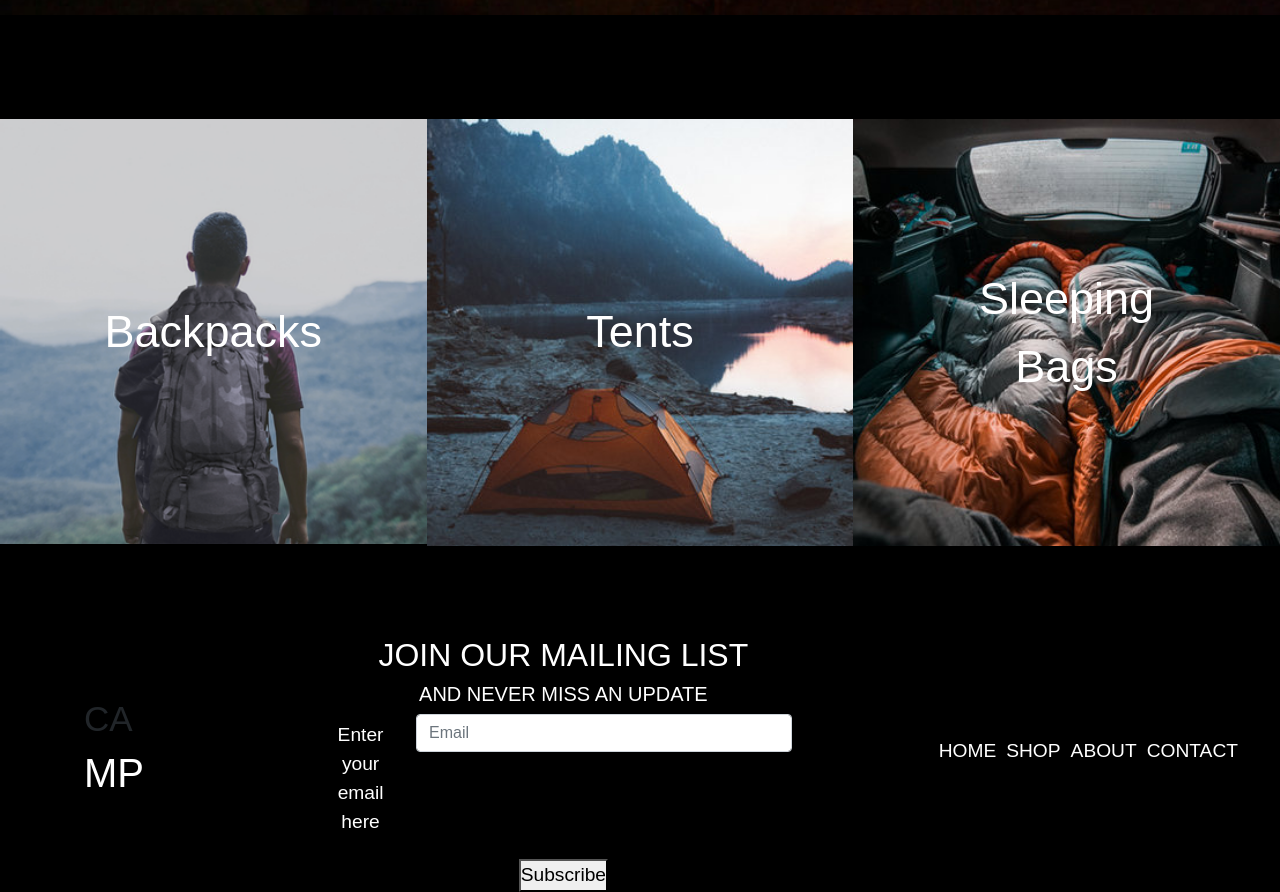
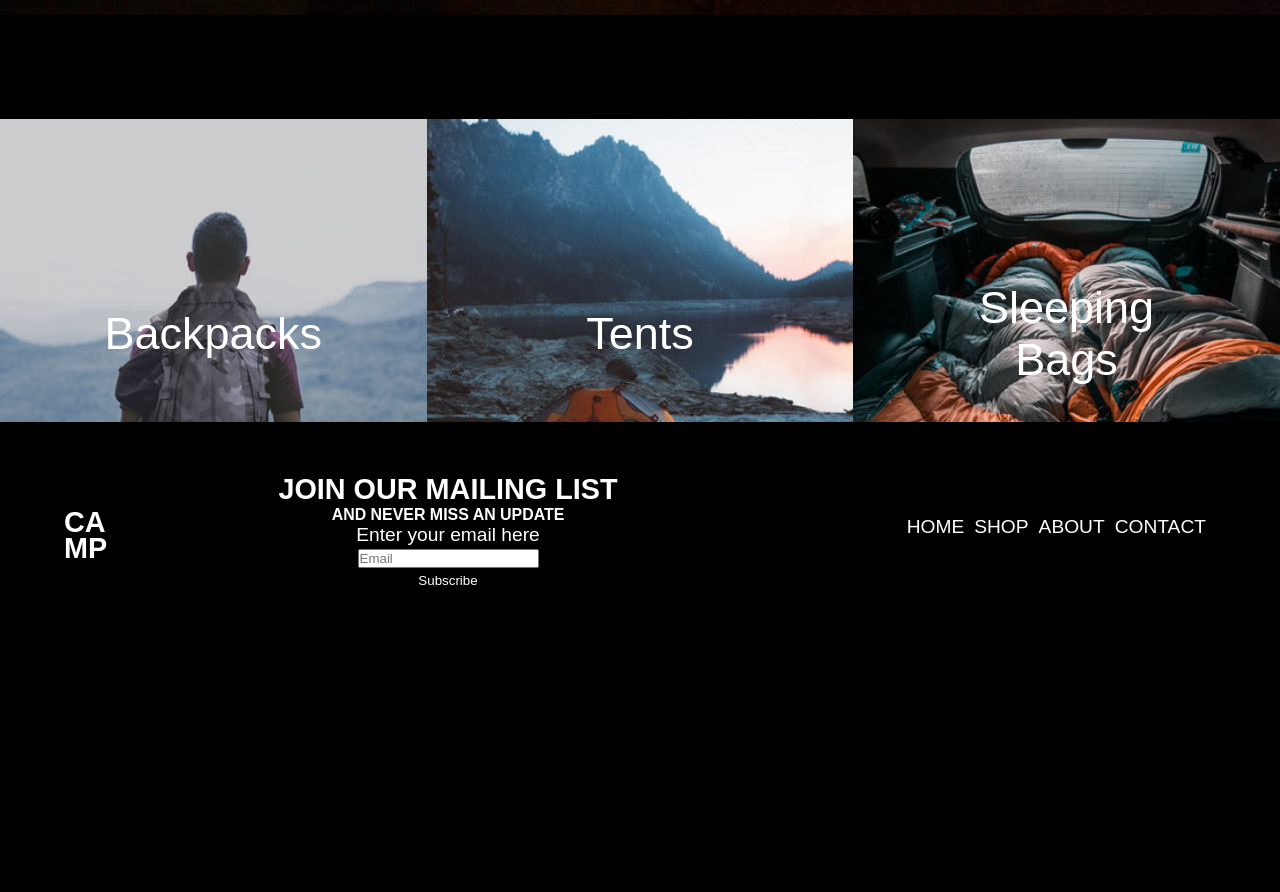
Before and after one commit to AMamun143/camp, a React (Create React App) app in the folder camp/: page /home in a window 1280 px wide. Shown: the part 621-1513 px from the top of the page. After the commit the page ends 1263 px from the top, so only its background shows below. Built offline with nearby package versions, Linux system fonts and the light colour scheme; a web font is replaced by a local one.

Commit message:
update footer

```diff
--- a/camp/src/components/Footer/Footer.js
+++ b/camp/src/components/Footer/Footer.js
@@ -1,6 +1,6 @@
 import React, { Component } from "react";
 import { MenuItems } from "../Navbar/MenuItems.js";
-import "../Footer/Footer.css";
+import styles from "../Footer/Footer.module.css";
 import Newsletter from '../Footer/Newsletter.js';
 
 class Footer extends Component {
@@ -8,19 +8,19 @@ class Footer extends Component {
 
   render() {
     return (
-        <>
+        <div className={styles.wrap}>
 
-        <div className="spacing"></div>
-      <nav className="FooterItems">
-        <h1 className="footer-logo">
+
+      <nav className={styles.FooterItems}>
+        <h1 className={styles.footer_logo}>
           <pre>CA</pre>MP
         </h1>
         <Newsletter />
-        <ul className="footernav-menu">
+        <ul className={styles.footernav_menu}>
           {MenuItems.map((item, index) => {
             return (
               <li key={index}>
-                <a className="pages" href={item.url}>
+                <a className={styles.pages} href={item.url}>
                   {item.title1}
                 </a>
               </li>
@@ -29,10 +29,10 @@ class Footer extends Component {
         </ul>
 
       </nav>
-      </>
+      </div>
     );
   }
 }
 
 
-export default Footer
+export default Footer;
--- a/camp/src/components/Footer/Footer.css
+++ b/camp/src/components/Footer/Footer.module.css
@@ -1,40 +1,50 @@
-
-.footernav-menu {
+.footernav_menu {
     display: grid;
     grid-template-columns: repeat(5, auto);
     grid-gap: 10px;
     list-style: none;
     text-align: center;
-    width: 70vw;
     justify-content: end;
-    margin-right: 2rem;
+    overflow-y: hidden;
 
 }
 
+.wrap {
+    height: 10vh;
+    position: relative;
+    bottom: 7rem;
 
-.footer-logo{
+}
+.footer_logo{
     color: white;
-    justify-self: start;
-    margin-left: 20px;
     cursor: pointer;
     font-family: 'Gugi', sans-serif;
-    position: relative;
-    bottom: 1rem;
-    left: 4rem;
-
 }
 
 .FooterItems {
     background: black;
-    height: 170px;
-    display: flex;
+    height: 220px;
+    display: grid;
+    width: 100%;
+    grid-template-columns: 10% 40% 40%;
     justify-content: center;
     align-items: center;
     font-size: 1.2rem;
+    position: relative;
+    bottom: 1rem;
 }
 
-a {
+.pages:hover {
+    background-color: white;
+    color: black;
+    border-radius: 4px;
+    transition: all 0.2s ease-out;
+    text-decoration: none;
+}
+
+.pages {
     font-family: "BenchNine", sans-serif;
     text-decoration: none;
     color: white;
+
 }
--- a/camp/src/components/Footer/Newsletter.js
+++ b/camp/src/components/Footer/Newsletter.js
@@ -1,8 +1,6 @@
 import React, { Component } from "react";
 import {
-  Breadcrumb,
-  BreadcrumbItem,
-  Button,
+
   Form,
   FormGroup,
   Label,
@@ -10,9 +8,8 @@ import {
   Col,
   FormFeedback,
 } from "reactstrap";
-import { Link } from "react-router-dom";
-import '../Footer/Newsletter.css'
 
+import styles from '../Footer/Newsletter.module.css'
 
 class Newsletter extends Component {
   constructor(props) {
@@ -69,10 +66,10 @@ class Newsletter extends Component {
       this.state.email
     );
     return (
-        <div className='newsletter'>
-        <h2 className="join">JOIN OUR MAILING LIST</h2>
-        <h5 className="secondjoin">AND NEVER MISS AN UPDATE</h5>
-      <div className="container">
+        <div className={styles.newsletter}>
+        <h2 className={styles.join}>JOIN OUR MAILING LIST</h2>
+        <h5 className={styles.secondjoin}>AND NEVER MISS AN UPDATE</h5>
+      <div className={styles.container}>
             <Form onSubmit={this.handleSubmit}>
               <FormGroup row>
                 <Label htmlFor="email" md={2}>
@@ -95,7 +92,7 @@ class Newsletter extends Component {
             </Form>
           </div>
 
-          <button className="subscribe">Subscribe</button>
+          <button className={styles.subscribe}>Subscribe</button>
 </div>
 
     );
--- a/camp/src/components/Footer/Newsletter.css
+++ b/camp/src/components/Footer/Newsletter.module.css
@@ -4,8 +4,14 @@
     justify-content: center;
     text-align: center;
     color: white;
-    position: relative;
-    bottom: rem;
-    left: 15rem;
-    width: 50%;
+    overflow-x: hidden;
+
 }
+
+.subscribe {
+    background: black;
+    color: white;
+    text-decoration: none;
+    border:  white;
+
+}
--- a/camp/src/index.js
+++ b/camp/src/index.js
@@ -1,7 +1,5 @@
 import React from 'react';
 import ReactDOM from 'react-dom';
-import 'font-awesome/css/font-awesome.css';
-import 'bootstrap/dist/css/bootstrap.min.css';
 import App from './App';
 
 
```
Also changed, not shown: camp/package.json (+8 -3 lines), 1 other file (tests, documents, lock files or other folders).
